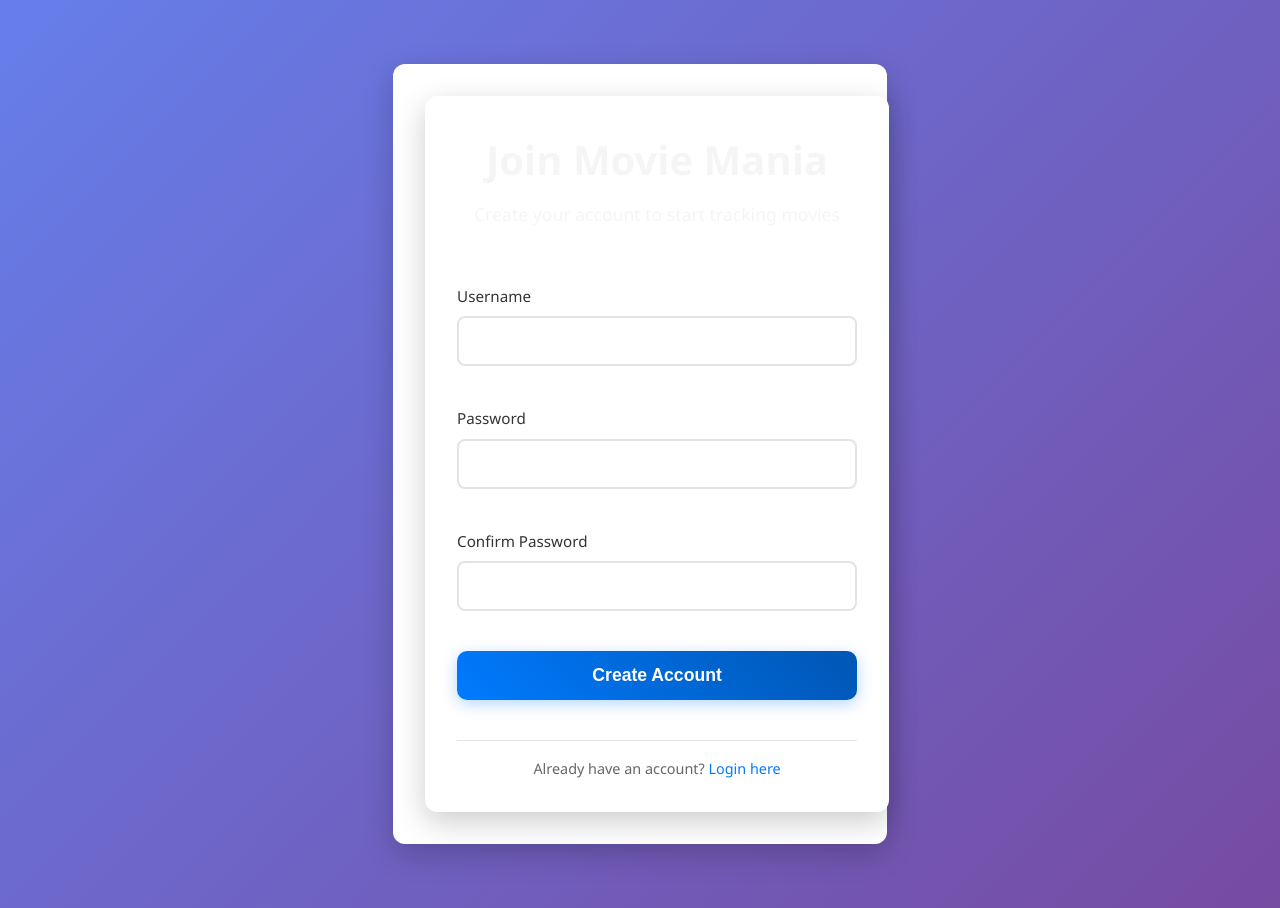
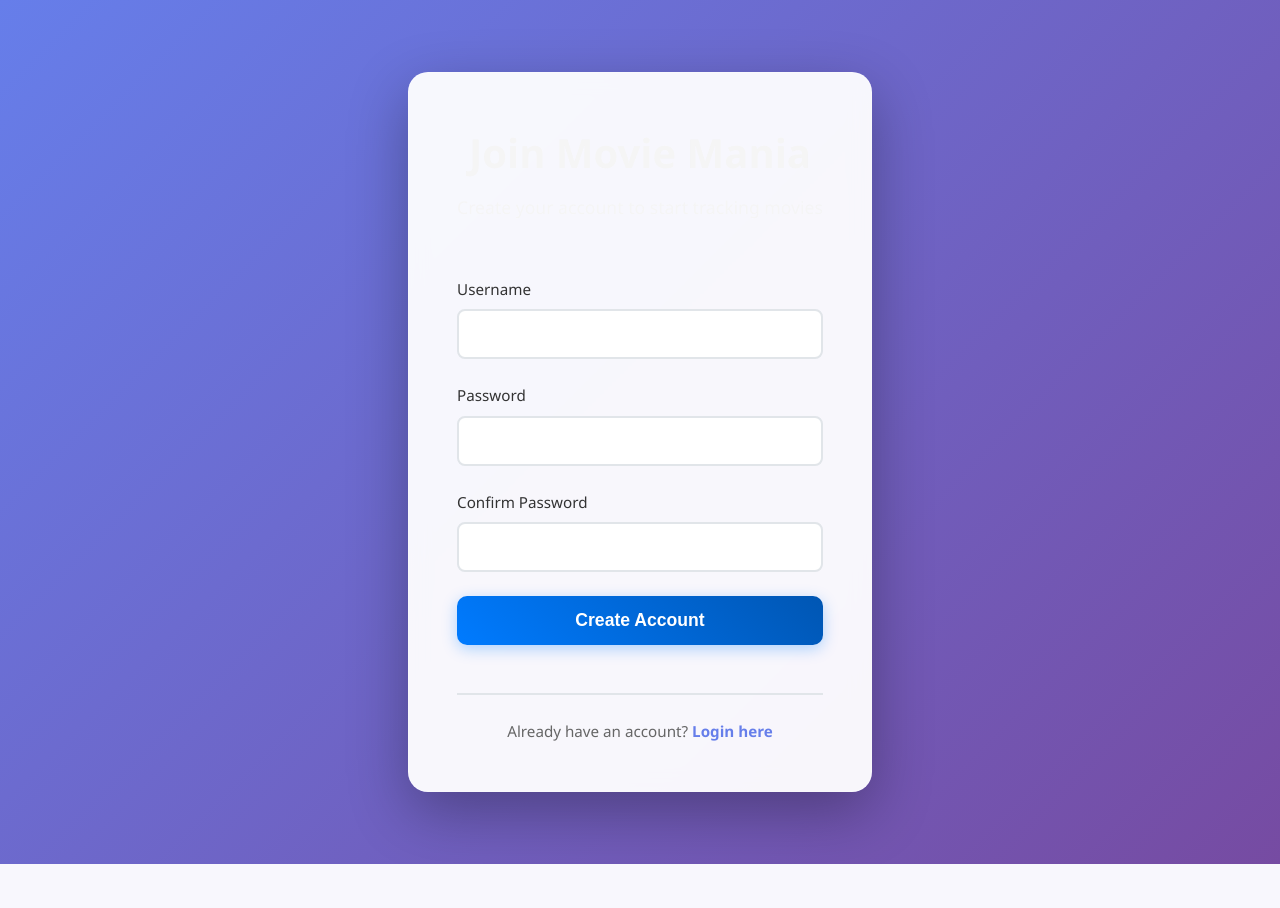
Before and after one commit to leevipun/elokuvakirja, a Flask app: page /register in a window 1280 px wide. After the commit the page ends 864 px from the top, so only its background shows below. Run offline with Flask 3, Linux system fonts and the light colour scheme.

Commit message:
Update README and styles for improved installation instructions and form styling; enhance movie detail template with CSRF token handling for delete action

```diff
--- a/static/styles.css
+++ b/static/styles.css
@@ -474,42 +474,48 @@ textarea {
     padding: 2rem;
 }
 
+.loginFormDiv main {
+    background: rgba(255, 255, 255, 0.95);
+    backdrop-filter: blur(10px);
+    border: 1px solid rgba(255, 255, 255, 0.2);
+    max-width: 450px;
+    padding: 3rem;
+    border-radius: 20px;
+    box-shadow: 0 20px 60px rgba(0, 0, 0, 0.3);
+}
+
 form:not(.add-movie-form) {
     display: flex;
     flex-direction: column;
     gap: 1.5rem;
-    background: white;
-    padding: 2rem;
-    border-radius: 12px;
-    box-shadow: 0 10px 30px rgba(0, 0, 0, 0.2);
-    max-width: 400px;
-    width: 100%;
 }
 
 form:not(.add-movie-form) .form-group {
-    margin-bottom: 1rem;
+    margin-bottom: 0;
 }
 
 .form-footer {
     text-align: center;
-    margin-top: 1rem;
-    padding-top: 1rem;
-    border-top: 1px solid #e1e5e9;
+    margin-top: 1.5rem;
+    padding-top: 1.5rem;
+    border-top: 2px solid #e1e5e9;
 }
 
 .form-footer p {
     margin: 0;
     color: #666;
-    font-size: 0.9rem;
+    font-size: 0.95rem;
 }
 
 .form-footer a {
-    color: #007bff;
+    color: #667eea;
     text-decoration: none;
-    font-weight: 500;
+    font-weight: 600;
+    transition: all 0.3s ease;
 }
 
 .form-footer a:hover {
+    color: #764ba2;
     text-decoration: underline;
 }
 
--- a/templates/movie_detail.html
+++ b/templates/movie_detail.html
@@ -83,7 +83,7 @@
                         Edit My Rating
                     </button>
                     {% if movie.owner_id == session.get('user_id') %}
-                    <form method="POST" action="/delete/{{ movie.id }}" style="display:inline;">
+                    <form method="POST" action="/delete/{{ movie.id }}">
                         <input type="hidden" name="csrf_token" value="{{ session.get('csrf_token') }}">
                         <button type="submit" class="btn-delete" onclick="return confirm('Are you sure you want to delete this movie?')">
                             Delete Movie
```
Also changed, not shown: README.md.
